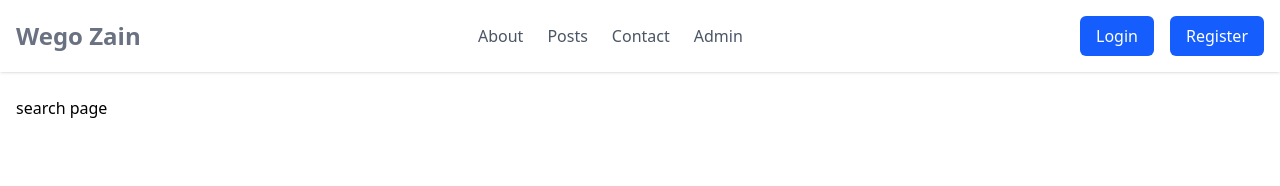
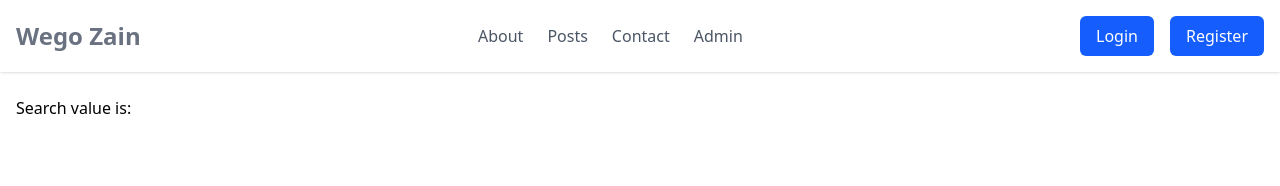
Before and after one commit to abdullahhani7/nextjs-adnanced, a Next.js app: page /posts/search in a window 1280 px wide. Shown: the top 186 px of the page. Built offline with nearby package versions, Linux system fonts and the light colour scheme.

Commit message:
feat: update search functionality to pass query parameter in SearchPostInput and display it on search page

```diff
--- a/app/posts/search/page.tsx
+++ b/app/posts/search/page.tsx
@@ -1,8 +1,9 @@
+const page = async (props: any) => {
+  const searchParams = await props.searchParams;
 
-const page = () => {
-  return (
-    <div>search page</div>
-  )
-}
+  console.log(searchParams.query);
 
-export default page
+  return <div>Search value is: {searchParams.query}</div>;
+};
+
+export default page;
--- a/components/SearchPostInput/SearchPostInput.tsx
+++ b/components/SearchPostInput/SearchPostInput.tsx
@@ -8,7 +8,7 @@ const SearchPostInput = () => {
 
   const handleSubmit = (e: React.FormEvent) => {
     e.preventDefault();
-    router.push("/posts/search");
+    router.push(`/posts/search?query=${searchText}`);
   };
 
   return (
```
